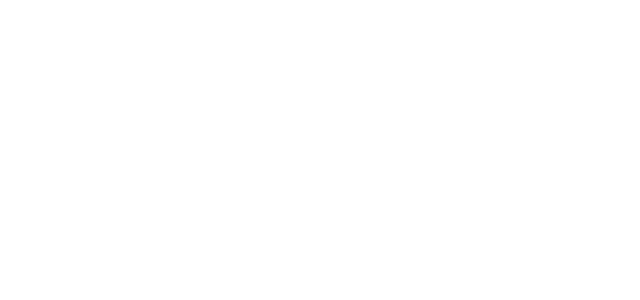
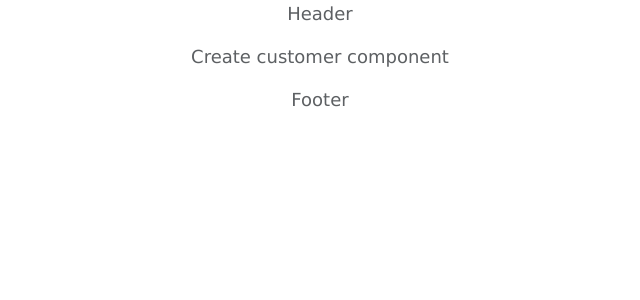
Before and after one commit to Nemuroscythe/eurder-fronted, a React (Create React App) app: page / in a window 1280 px wide. Shown: the top 300 px of the page, without its empty margins (320-960 px from the left). Built offline with nearby package versions, Linux system fonts and the light colour scheme.

Commit message:
Adding icon the proper way CU3 - CreateCustomer.jsx empty component CU3 - Header.jsx empty component CU3 - Footer.jsx empty component

```diff
--- a/public/index.html
+++ b/public/index.html
@@ -23,7 +23,7 @@
       work correctly both with client-side routing and a non-root public URL.
       Learn how to configure a non-root public URL by running `npm run build`.
     -->
-    <link rel="icon" href="../src/assets/images/order-icon.png" type="image/icon type">
+    <link rel="icon" href="%PUBLIC_URL%/favicon.ico" type="image/icon type">
     <title>Örder</title>
   </head>
   <body>
--- a/src/App.js
+++ b/src/App.js
@@ -1,9 +1,14 @@
 import './App.css';
+import CreateCustomer from "./component/CreateCustomer";
+import Header from "./component/Header";
+import Footer from "./component/Footer";
 
 function App() {
     return (<>
         <div className="App">
-
+            <Header/>
+            <CreateCustomer/>
+            <Footer/>
         </div>
     </>);
 }
--- /dev/null
+++ b/src/component/CreateCustomer.jsx
@@ -0,0 +1,7 @@
+import React from "react";
+
+export default function CreateCustomer() {
+    return (<>
+        <p>Create customer component</p>
+    </>)
+}
--- /dev/null
+++ b/src/component/Footer.jsx
@@ -0,0 +1,7 @@
+import React from "react";
+
+export default function Footer() {
+    return (<>
+        <p>Footer</p>
+    </>)
+}
--- /dev/null
+++ b/src/component/Header.jsx
@@ -0,0 +1,7 @@
+import React from "react";
+
+export default function Header() {
+    return (<>
+        <p>Header</p>
+    </>)
+}
```
Also changed, not shown: src/assets/images/order-icon.png (deleted), 1 other file (tests, documents, lock files or other folders).
